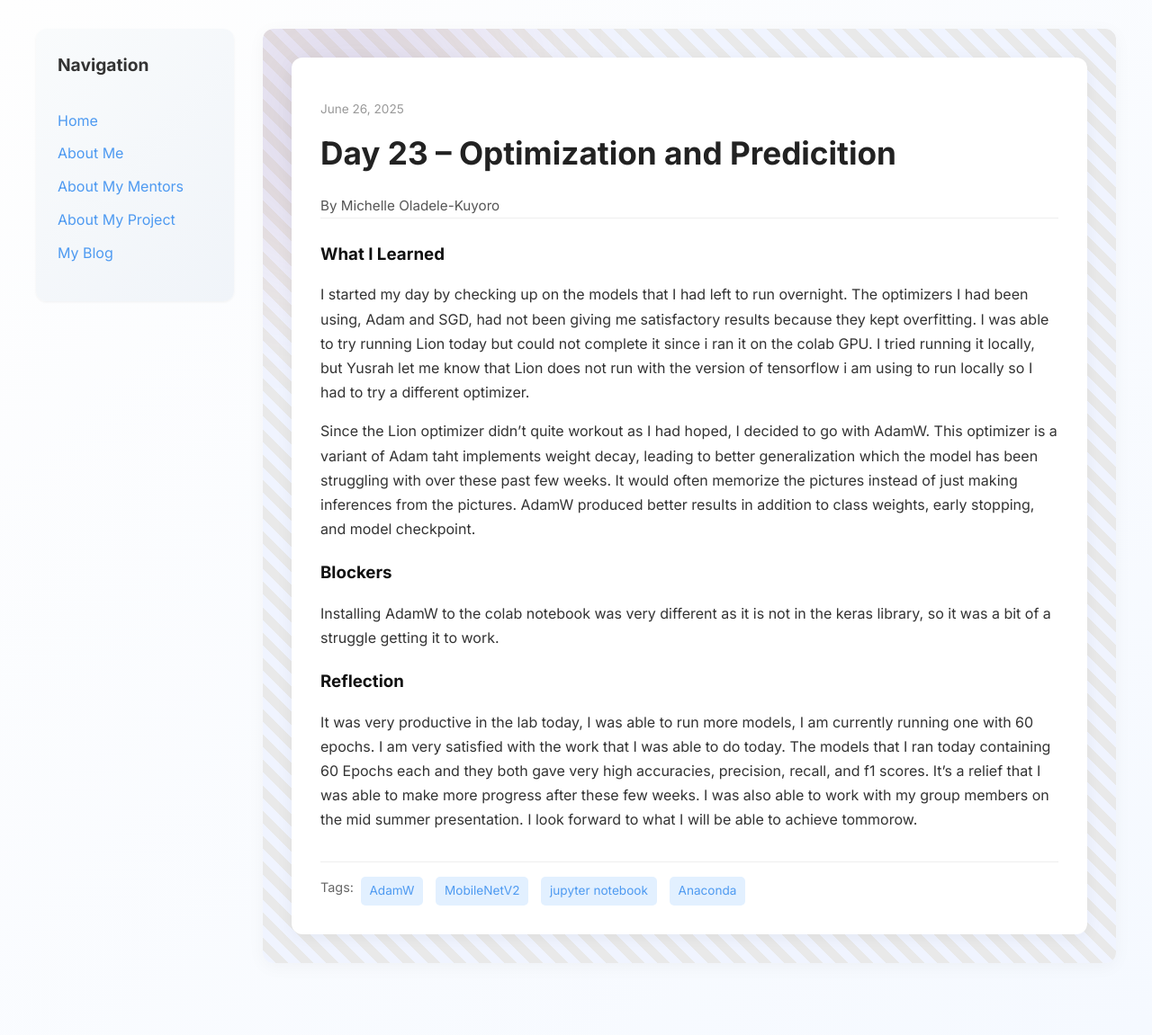
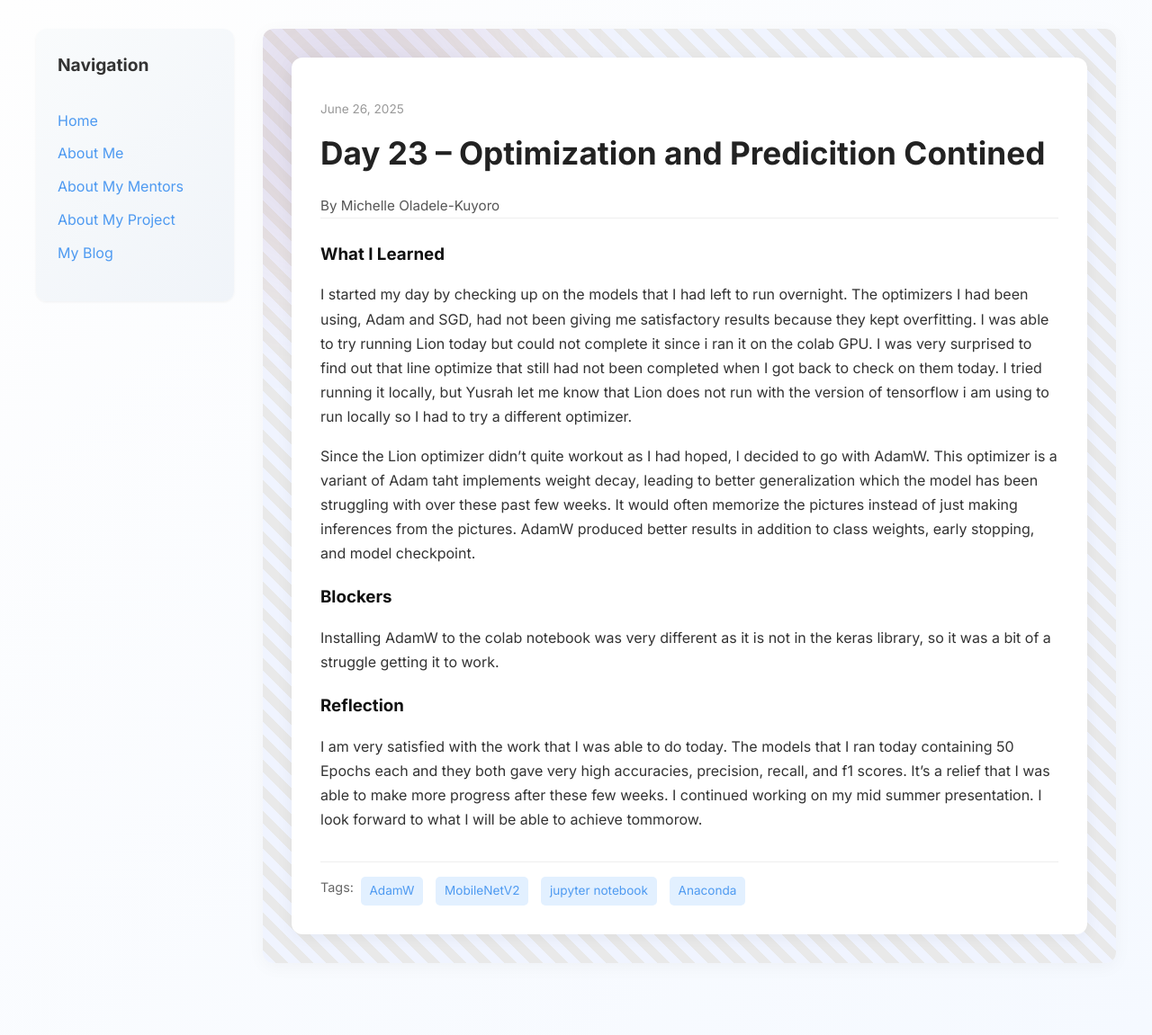
Before and after one commit to Miola585/Miola585.github.io, a Jekyll site: the page built from _posts/2025-06-26-day-23.md, in a window 1280 px wide. Shown: the whole page at 90% size. Built offline with Jekyll 4.4.1, drawn with Linux system fonts in a browser that asks for light colours.

Commit message:
Update 2025-06-26-day-23.md

```diff
--- a/_posts/2025-06-26-day-23.md
+++ b/_posts/2025-06-26-day-23.md
@@ -1,13 +1,13 @@
 ---
 layout: post
-title: "Day 23 – Optimization and Predicition"
+title: "Day 23 – Optimization and Predicition Contined"
 date: 2025-06-26
 author: Michelle Oladele-Kuyoro
 permalink: /day23.html
 tags: [ "AdamW", "MobileNetV2", "jupyter notebook", "Anaconda"]
 
 what_i_learned: |
-  I started my day by checking up on the models that I had left to run overnight. The optimizers I had been using, Adam and SGD, had not been giving me satisfactory results because they kept overfitting. I was able to try running Lion today but could not complete it since i ran it on the colab GPU. I tried running it locally, but Yusrah let me know that Lion does not run with the version of tensorflow i am using to run locally so I had to try a different optimizer.
+  I started my day by checking up on the models that I had left to run overnight. The optimizers I had been using, Adam and SGD, had not been giving me satisfactory results because they kept overfitting. I was able to try running Lion today but could not complete it since i ran it on the colab GPU. I was very surprised to find out that line optimize that still had not been completed when I got back to check on them today. I tried running it locally, but Yusrah let me know that Lion does not run with the version of tensorflow i am using to run locally so I had to try a different optimizer.
 
   Since the Lion optimizer didn't quite workout as I had hoped, I decided to go with AdamW. This optimizer is a variant of Adam taht implements weight decay, leading to better generalization which the model has been struggling with over these past few weeks. It would often memorize the pictures instead of just making inferences from the pictures. AdamW produced better results in addition to class weights, early stopping, and model checkpoint.
 
@@ -15,5 +15,5 @@ blockers: |
    Installing AdamW to the colab notebook was very different as it is not in the keras library, so it was a bit of a struggle getting it to work.
 
 reflection: |
-  It was very productive in the lab today, I was able to run more models, I am currently running one with 60 epochs. I am very satisfied with the work that I was able to do today. The models that I ran today containing 60 Epochs each and they both gave very high accuracies, precision, recall, and f1 scores. It's a relief that I was able to make more progress after these few weeks. I was also able to work with my group members on the mid summer presentation. I look forward to what I will be able to achieve tommorow.
+   I am very satisfied with the work that I was able to do today. The models that I ran today containing 50 Epochs each and they both gave very high accuracies, precision, recall, and f1 scores. It's a relief that I was able to make more progress after these few weeks. I continued working on my mid summer presentation. I look forward to what I will be able to achieve tommorow.
 ---
```
